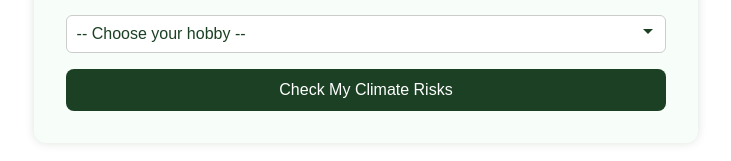
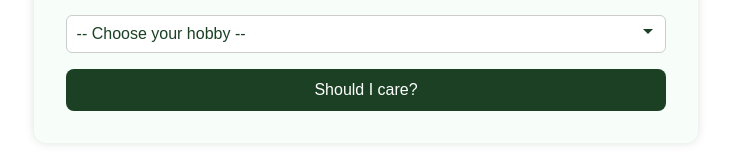
Before and after one commit to faelboat/why-i-should-care, a plain HTML site: page index.html in a window 1280 px wide. Shown: the part 384-545 px from the top of the page, without its empty margins (274-1005 px from the left). Drawn offline with Linux system fonts and the light colour scheme.

Commit message:
Update index.html

```diff
--- a/index.html
+++ b/index.html
@@ -59,7 +59,7 @@
         <option value="birdwatching">Birdwatching</option>
       </select>
 
-      <button type="submit">Check My Climate Risks</button>
+      <button type="submit">Should I care?</button>
     </form>
 
     <div id="resultCard" class="card hidden">
```
